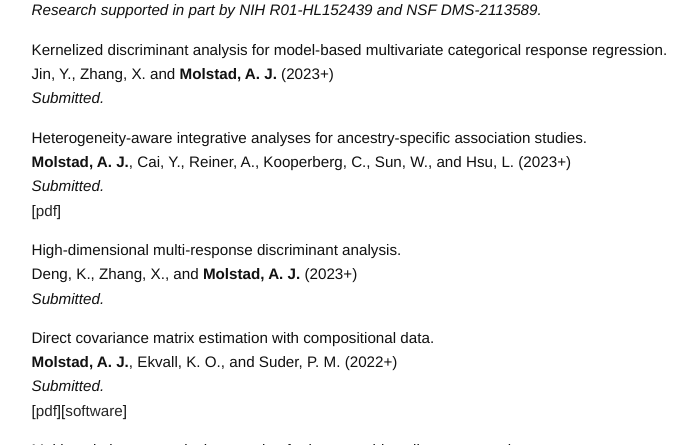
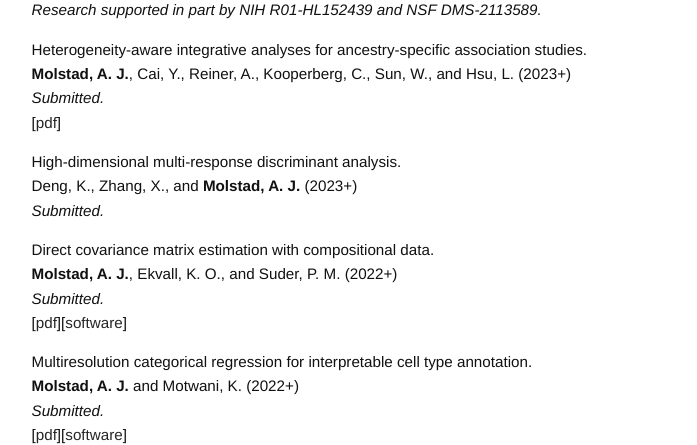
Before and after one commit to ajmolstad/ajmolstad.github.io, a Jekyll site: the page built from research.md, in a window 1280 px wide and 900 px high, cut to the strip 455-900 px from the top of the window. Shown: the whole strip, without its empty margins (276-973 px from the left). Built offline with Jekyll 4.4.1, drawn with Linux system fonts in a browser that asks for light colours.

Commit message:
Update research.md

```diff
--- a/research.md
+++ b/research.md
@@ -14,9 +14,9 @@ Gelis-Cadena, K. and **Molstad, A. J.** (2022+) <br>
 [[pdf](https://arxiv.org/abs/2108.02143)][[software](https://github.com/ajmolstad/IntegrativeCox)]<br> -->
 
 
-Kernelized discriminant analysis for model-based multivariate categorical response regression. <br>
+<!-- Kernelized discriminant analysis for model-based multivariate categorical response regression. <br>
 Jin, Y., Zhang, X. and **Molstad, A. J.** (2023+) <br>
-*Submitted.* <br>
+*Submitted.* <br> -->
 
 Heterogeneity-aware integrative analyses for ancestry-specific association studies. <br>
 **Molstad, A. J.**, Cai, Y., Reiner, A., Kooperberg, C., Sun, W., and Hsu, L. (2023+) <br>
```
